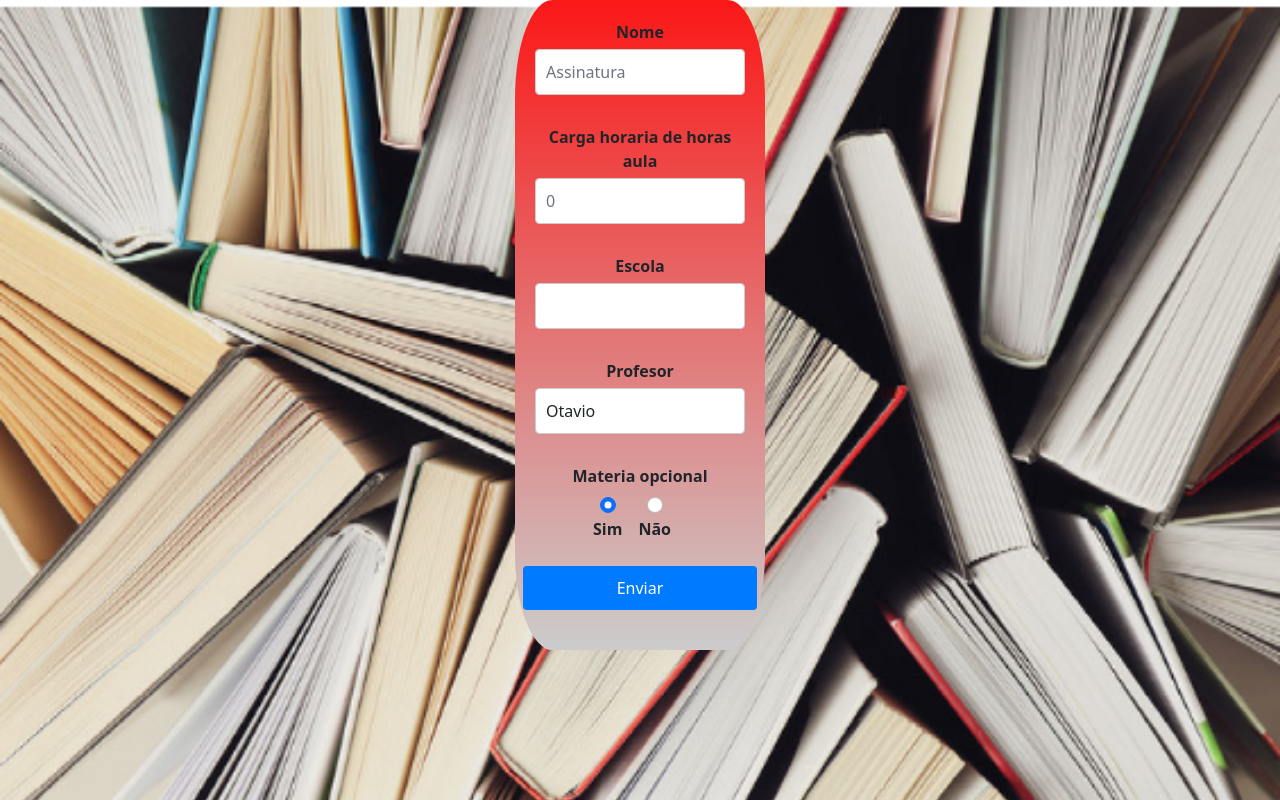
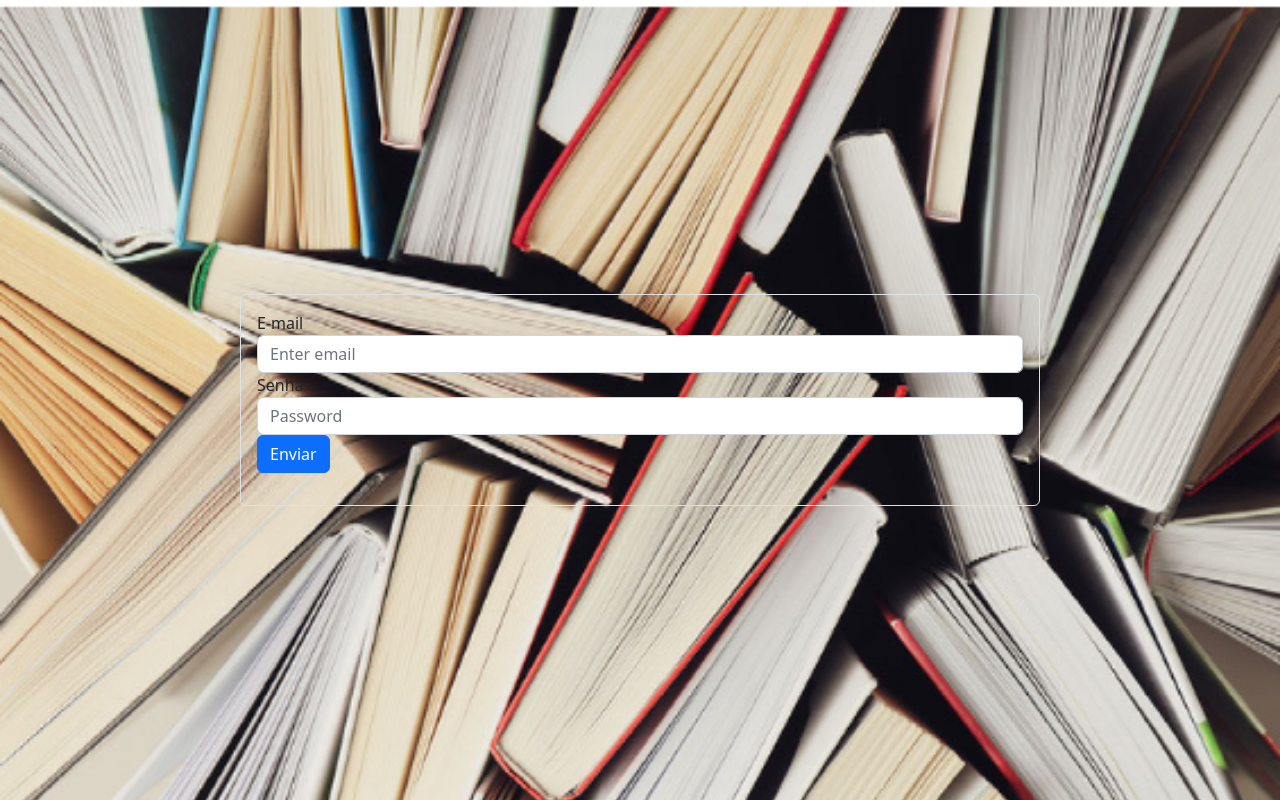
Before and after one commit to ezeleis/AngularBootstrap, an Angular app: page / in a window 1280 px wide. Built offline with nearby package versions, Linux system fonts and the light colour scheme.

Commit message:
fix(card):route to card component

```diff
--- a/src/app/app-routing.module.ts
+++ b/src/app/app-routing.module.ts
@@ -1,7 +1,14 @@
 import { NgModule } from '@angular/core';
 import { RouterModule, Routes } from '@angular/router';
+import { ItemCardComponent } from './item-card/item-card.component';
+import { FormComponent } from './form/form.component';
+import { LoginComponent } from './login/login.component';
 
-const routes: Routes = [];
+const routes: Routes = [
+  {path:'card',component:ItemCardComponent},
+  {path:'form', component:FormComponent},
+  {path:'**', component:LoginComponent}
+];
 
 @NgModule({
   imports: [RouterModule.forRoot(routes)],
--- a/src/app/app.component.css
+++ b/src/app/app.component.css
@@ -1,7 +1,3 @@
-app-form{
-  background-image: ('../assets/background.png');
-}
-
 .container {
     max-width: 600px;
     margin: 0 auto;
--- a/src/app/app.component.html
+++ b/src/app/app.component.html
@@ -1,3 +1 @@
-
-<app-form></app-form>
-<app-modal></app-modal>
+<router-outlet></router-outlet>
--- a/src/app/form/form.component.css
+++ b/src/app/form/form.component.css
@@ -47,3 +47,6 @@ button[type="submit"] {
   flex-direction: column;
 
 }
+body{
+  background-image: ('../assets/background.png');
+}
--- a/src/app/item-card/item-card.component.ts
+++ b/src/app/item-card/item-card.component.ts
@@ -6,5 +6,10 @@ import { Component, Input } from '@angular/core';
   styleUrls: ['./item-card.component.css']
 })
 export class ItemCardComponent {
-  @Input() personagem: any;
+  personagem={
+  nome: 'Jon Snow',
+  imagem: 'https://tm.ibxk.com.br/2022/08/26/26174558850404.jpg?ims=704x264',
+  nomeAtor: 'Kit Harington',
+  descricao: 'Ator ator britânico. É mais conhecido por interpretar Jon Snow na série televisiva Game of Thrones da HBO. Meu marido, mas ele não sabe U.u',
 }
+}
```
Also changed, not shown: src/app/item-card/item-card.component.html (line endings or trailing spaces).
